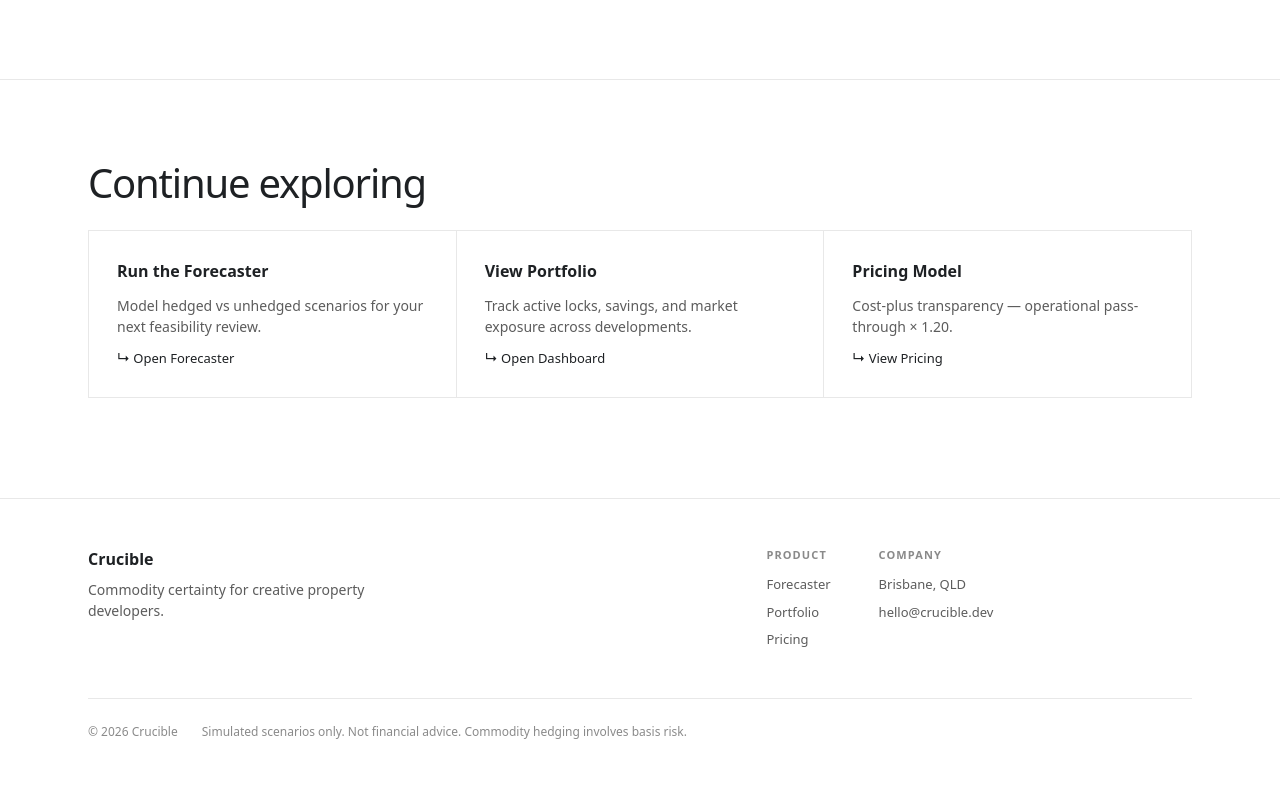
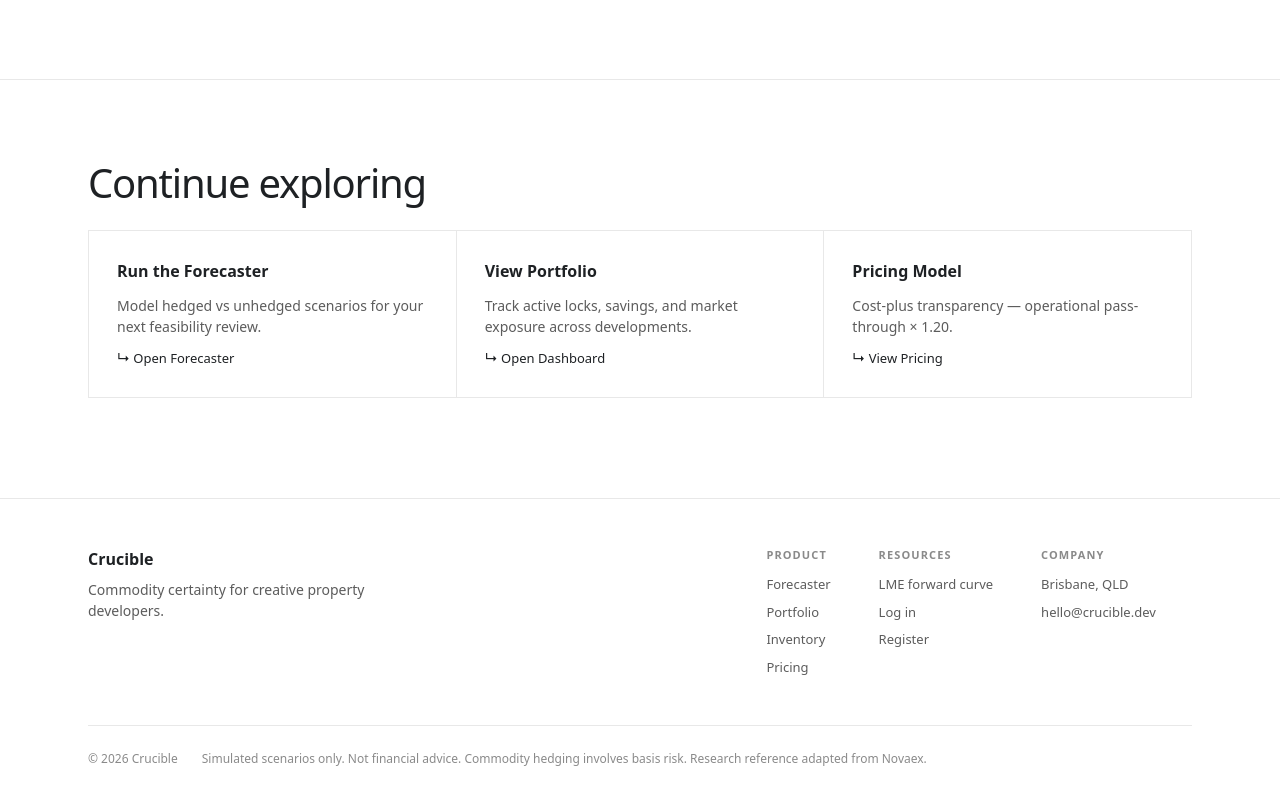
Before and after one commit to L-S-CAPITAL/crucible, a React (Vite) app: page / in a window 1280 px wide. Shown: the part 6539-7339 px from the top of the page. Before the commit the page ends 7312 px from the top, so only its background shows below. Built offline with nearby package versions, Linux system fonts and the light colour scheme.

Commit message:
feat: update AppTopBar and Footer for inventory and docs routes

```diff
--- a/src/components/AppTopBar.jsx
+++ b/src/components/AppTopBar.jsx
@@ -6,6 +6,8 @@ const PAGE_TITLES = {
   '/dashboard': 'Portfolio',
   '/forecaster': 'Forecaster',
   '/pricing': 'Pricing',
+  '/inventory': 'Physical inventory',
+  '/docs/lme-forward-curve': 'LME forward curve',
 }
 
 export default function AppTopBar({ onMenuToggle }) {
--- a/src/components/Footer.css
+++ b/src/components/Footer.css
@@ -42,6 +42,7 @@
 .footer-links {
   display: flex;
   gap: 48px;
+  flex-wrap: wrap;
 }
 
 .footer-links h4 {
--- a/src/components/Footer.jsx
+++ b/src/components/Footer.jsx
@@ -15,7 +15,14 @@ export default function Footer() {
               <h4>Product</h4>
               <Link to="/forecaster">Forecaster</Link>
               <Link to="/dashboard">Portfolio</Link>
+              <Link to="/inventory">Inventory</Link>
               <Link to="/pricing">Pricing</Link>
+            </div>
+            <div>
+              <h4>Resources</h4>
+              <Link to="/docs/lme-forward-curve">LME forward curve</Link>
+              <Link to="/login">Log in</Link>
+              <Link to="/register">Register</Link>
             </div>
             <div>
               <h4>Company</h4>
@@ -28,6 +35,7 @@ export default function Footer() {
           <span>© 2026 Crucible</span>
           <span className="footer-disclaimer">
             Simulated scenarios only. Not financial advice. Commodity hedging involves basis risk.
+            Research reference adapted from Novaex.
           </span>
         </div>
       </div>
```
Also changed, not shown: src/components/AppTopBar.css (line endings or trailing spaces).
